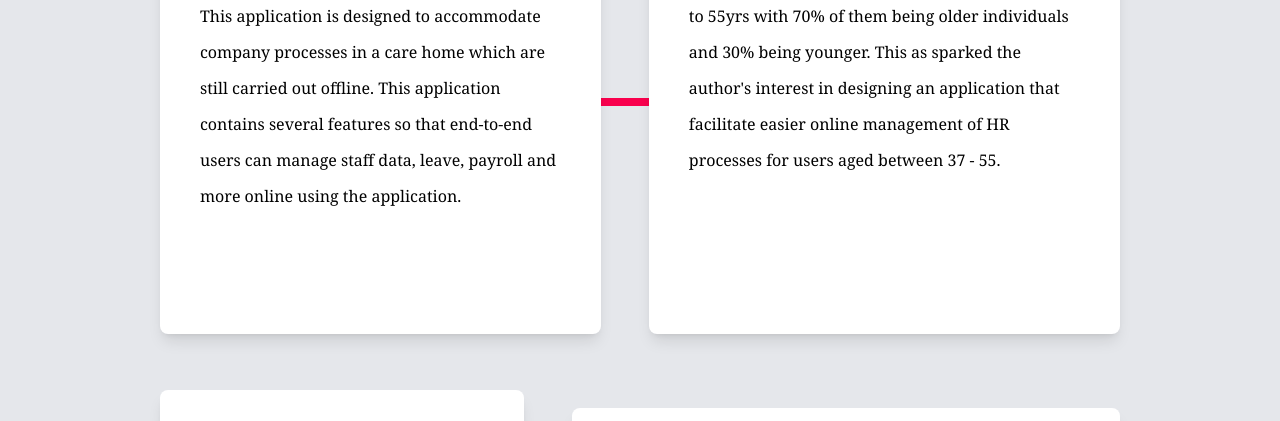
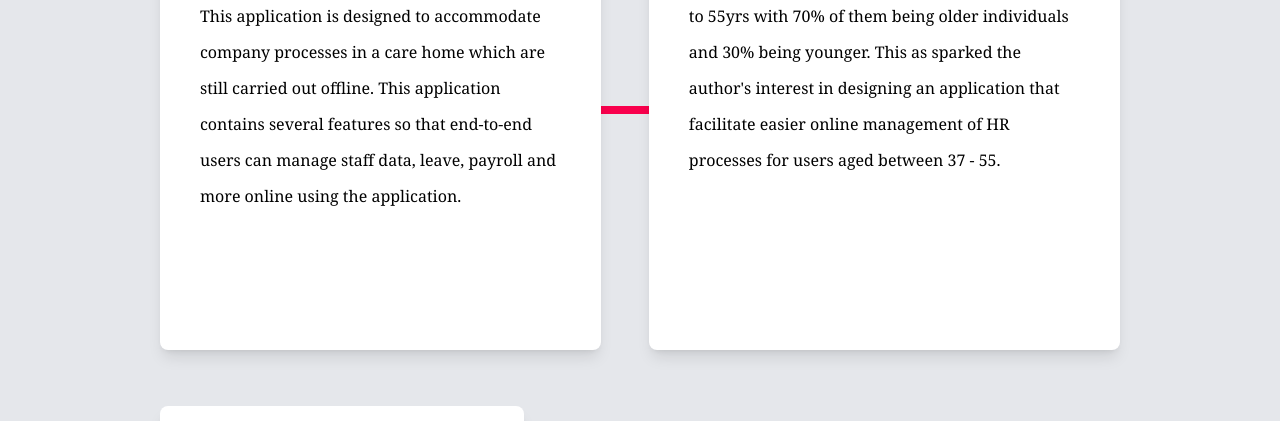
Before and after one commit to levyngrey/portfolio-website, a plain HTML site: page casestudy.html in a window 1280 px wide. Shown: the part 230-651 px from the top of the page. Drawn offline with nearby package versions, Linux system fonts and the light colour scheme.

Commit message:
Update casestudy.html

```diff
--- a/casestudy.html
+++ b/casestudy.html
@@ -31,14 +31,14 @@
           <!-- Showcase -->
           <section id="case" class="bg-gray-200 relative z-[-2]">
             <div class="flex flex-col items-center justify-center space-y-12 p-6 px-8 py-7 max-w-5xl mx-auto md:flex-row md:space-y-0 md:space-x-12 leading-9">
-              <div class="bg-white rounded-lg shadow-lg border-1 border-gray-200 p-10 h-[29rem]">
+              <div class="bg-white rounded-lg shadow-lg border-1 border-gray-200 p-10 h-[30rem]">
               <h1 class="text-3xl mb-4 font-sans">Case Study: HR System Platform</h1>
               <P class="font-serif text-md">This application is designed to accommodate company processes in a care home which are still carried out offline. This application contains several features so that end-to-end users can manage staff data, leave, payroll and more online using the application. </P>
               </div>
 
               <div class="hidden md:block absolute w-64 top-50 left-50 bg-[#f9004d] z-[-1] h-2"></div>
 
-              <div class="bg-white rounded-lg shadow-lg border-1 border-gray-200 p-10 h-[29rem]">
+              <div class="bg-white rounded-lg shadow-lg border-1 border-gray-200 p-10 h-[30rem]">
               <h2 class="text-3xl mb-4  font-sans">Background</h2>
               <p class="font-serif">In the care home, the Staff are aged between 24yrs to 55yrs with 70% of them being older individuals and 30% being younger.
                 This as sparked the author's interest in designing an application that facilitate easier online management of HR processes for users aged between 37 - 55.</p>
```
